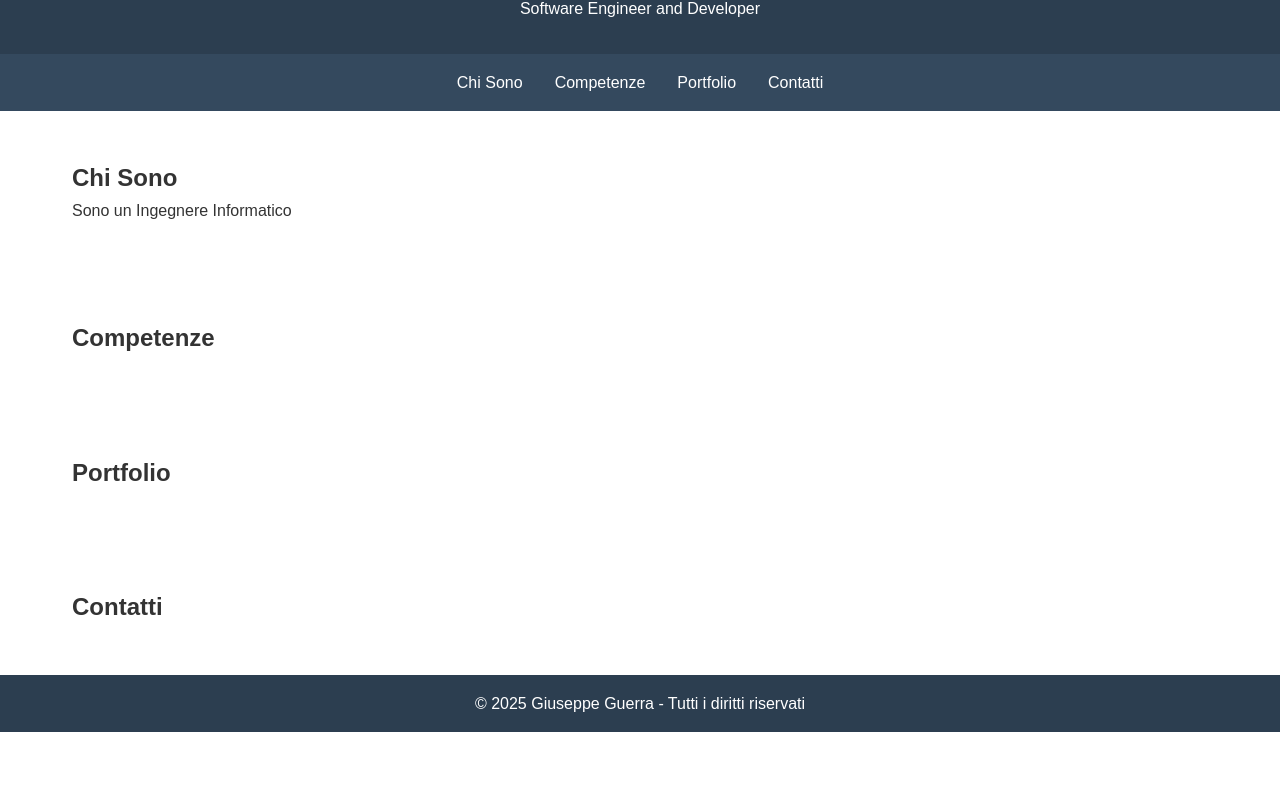
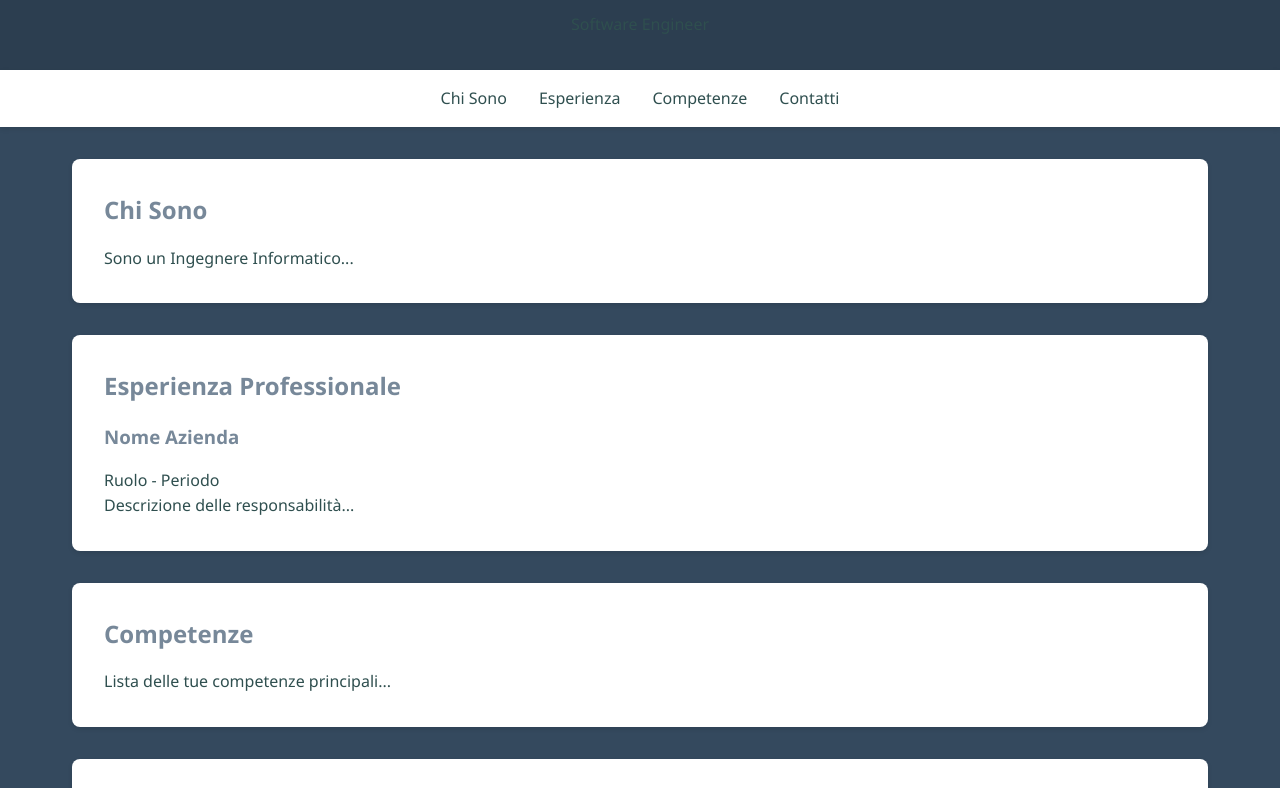
Before and after one commit to giuseppe-guerra/giuseppe-guerra.github.io, a plain HTML site: page index.html in a window 1280 px wide. Shown: the part 87-875 px from the top of the page. Before the commit the page ends 819 px from the top, so only its background shows below. Drawn offline with Linux system fonts and the light colour scheme.

Commit message:
Changed style

```diff
--- a/index.html
+++ b/index.html
@@ -3,34 +3,39 @@
   <head>
     <meta charset="UTF-8" />
     <meta name="viewport" content="width=device-width, initial-scale=1.0" />
-    <title>Giuseppe Guerra - Software Engineer and Developer</title>
+    <title>Giuseppe Guerra - Software Enginner and Developer</title>
     <style>
-      /* Reset CSS di base */
+      :root {
+        --primary-color: #2c3e50;
+        --secondary-color: #34495e;
+        --text-color: #2f4f4f;
+        --accent-color: #778899;
+      }
+
       * {
         margin: 0;
         padding: 0;
         box-sizing: border-box;
       }
 
-      /* Stili generali */
       body {
-        font-family: "Arial", sans-serif;
+        font-family: "Segoe UI", Tahoma, Geneva, Verdana, sans-serif;
         line-height: 1.6;
-        color: #333;
+        color: var(--text-color);
+        background-color: var(--secondary-color);
       }
 
-      /* Header */
       header {
-        background-color: #2c3e50;
-        color: white;
+        background-color: var(--primary-color);
         padding: 2rem;
         text-align: center;
+        box-shadow: 0 2px 5px rgba(0, 0, 0, 0.1);
       }
 
-      /* Navigazione */
       nav {
-        background-color: #34495e;
+        background-color: white;
         padding: 1rem;
+        box-shadow: 0 2px 5px rgba(0, 0, 0, 0.1);
       }
 
       nav ul {
@@ -41,34 +46,53 @@
       }
 
       nav a {
-        color: white;
         text-decoration: none;
+        color: var(--text-color);
+        font-weight: 500;
       }
 
-      /* Sezioni principali */
-      section {
-        padding: 3rem 2rem;
-        max-width: 1200px;
-        margin: 0 auto;
+      nav a:hover {
+        color: var(--accent-color);
       }
 
-      /* Footer */
+      main {
+        max-width: 1200px;
+        margin: 2rem auto;
+        padding: 0 2rem;
+      }
+
+      section {
+        background-color: white;
+        padding: 2rem;
+        margin-bottom: 2rem;
+        border-radius: 8px;
+        box-shadow: 0 2px 5px rgba(0, 0, 0, 0.1);
+      }
+
+      h1,
+      h2,
+      h3 {
+        color: var(--accent-color);
+        margin-bottom: 1rem;
+      }
+
       footer {
-        background-color: #2c3e50;
-        color: white;
+        background-color: var(--primary-color);
         text-align: center;
         padding: 1rem;
-        position: relative;
-        bottom: 0;
-        width: 100%;
+        margin-top: 2rem;
       }
 
-      /* Responsive design */
+      .contact-info {
+        display: grid;
+        gap: 1rem;
+        margin-top: 1rem;
+      }
+
       @media (max-width: 768px) {
         nav ul {
           flex-direction: column;
-          text-align: center;
-          gap: 1rem;
+          align-items: center;
         }
       }
     </style>
@@ -76,48 +100,50 @@
   <body>
     <header>
       <h1>Giuseppe Guerra</h1>
-      <p>Software Engineer and Developer</p>
+      <p>Software Engineer</p>
     </header>
 
     <nav>
       <ul>
-        <li><a href="#chi-sono">Chi Sono</a></li>
-        <li><a href="#competenze">Competenze</a></li>
-        <li><a href="#portfolio">Portfolio</a></li>
-        <li><a href="#contatti">Contatti</a></li>
+        <li><a href="#about">Chi Sono</a></li>
+        <li><a href="#experience">Esperienza</a></li>
+        <li><a href="#skills">Competenze</a></li>
+        <li><a href="#contact">Contatti</a></li>
       </ul>
     </nav>
 
     <main>
-      <section id="chi-sono">
+      <section id="about">
         <h2>Chi Sono</h2>
-        <p>Sono un Ingegnere Informatico</p>
+        <p>Sono un Ingegnere Informatico...</p>
       </section>
 
-      <section id="competenze">
-        <h2>Competenze</h2>
-        <div class="skills">
-          <!-- Aggiungi qui le tue competenze -->
+      <section id="experience">
+        <h2>Esperienza Professionale</h2>
+        <div class="experience-item">
+          <h3>Nome Azienda</h3>
+          <p>Ruolo - Periodo</p>
+          <p>Descrizione delle responsabilità...</p>
         </div>
       </section>
 
-      <section id="portfolio">
-        <h2>Portfolio</h2>
-        <div class="projects">
-          <!-- Aggiungi qui i tuoi progetti -->
-        </div>
+      <section id="skills">
+        <h2>Competenze</h2>
+        <p>Lista delle tue competenze principali...</p>
       </section>
 
-      <section id="contatti">
+      <section id="contact">
         <h2>Contatti</h2>
         <div class="contact-info">
-          <!-- Aggiungi qui le tue informazioni di contatto -->
+          <p>Email: tua@email.com</p>
+          <p>Telefono: +39 XXX XXX XXXX</p>
+          <p>LinkedIn: /il-tuo-profilo</p>
         </div>
       </section>
     </main>
 
     <footer>
-      <p>&copy; 2025 Giuseppe Guerra - Tutti i diritti riservati</p>
+      <p>© 2025 Giuseppe Guerra. Tutti i diritti riservati.</p>
     </footer>
   </body>
 </html>
```
